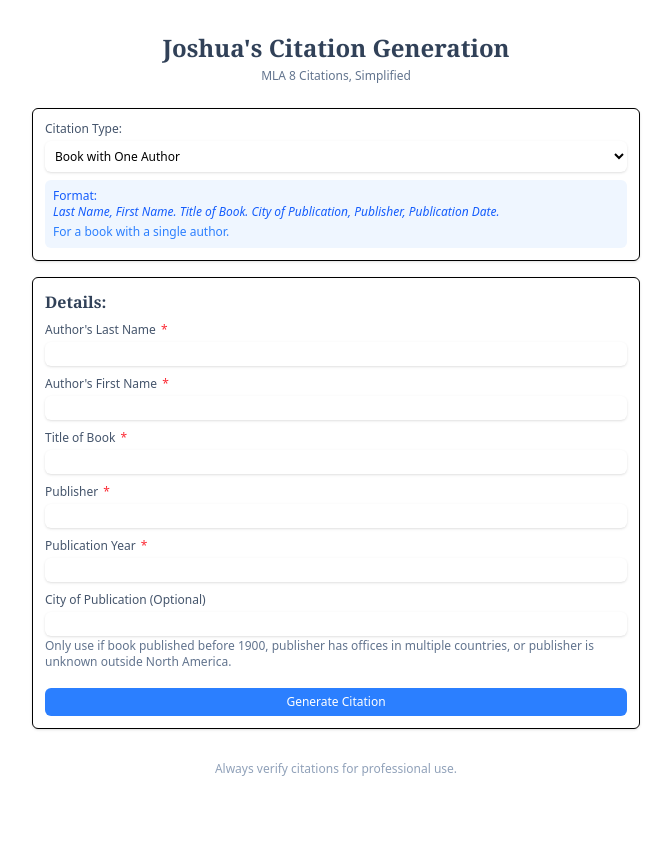
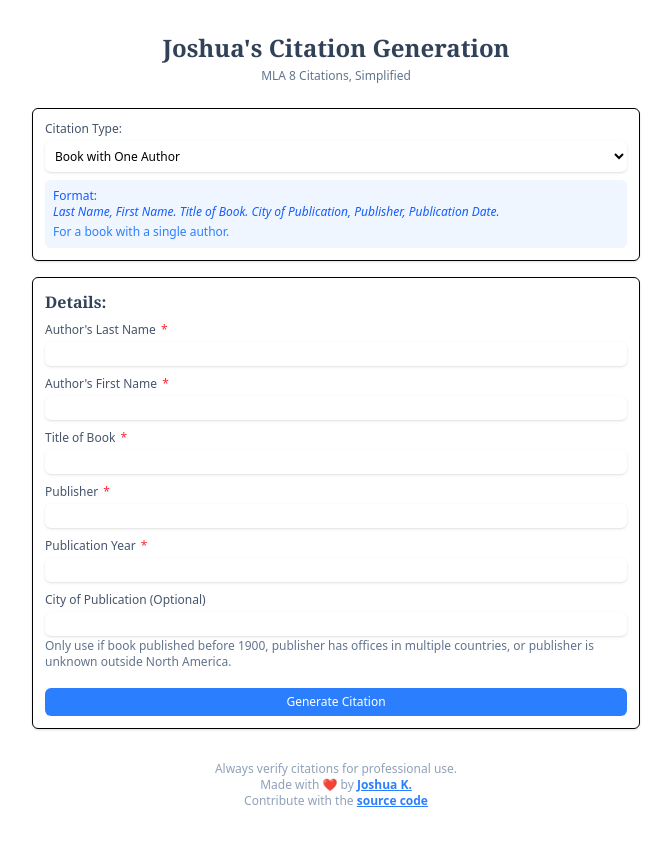
Before and after one commit to Thatoddone1/citations, a SvelteKit app: page / in a window 1280 px wide. Shown: the whole page, without its empty margins (304-975 px from the left). Before the commit the page ends 809 px from the top, so only its background shows below. Built offline with nearby package versions, Linux system fonts and the light colour scheme.

Commit message:
added new fotter

```diff
--- a/src/routes/+page.svelte
+++ b/src/routes/+page.svelte
@@ -109,6 +109,8 @@
 
   <footer class="mt-8 text-center text-xs text-slate-400">
     <p>Always verify citations for professional use.</p>
+    <p>Made with ❤️ by <a href="https://www.joshuarocks.me" class="font-bold text-blue-500 underline">Joshua K.</a></p>
+    <p>Contribute with the <a href="https://www.github.com/Thatoddone1/citations" class="font-bold text-blue-500 underline">source code</a></p>
   </footer>
 </div>
 
```
